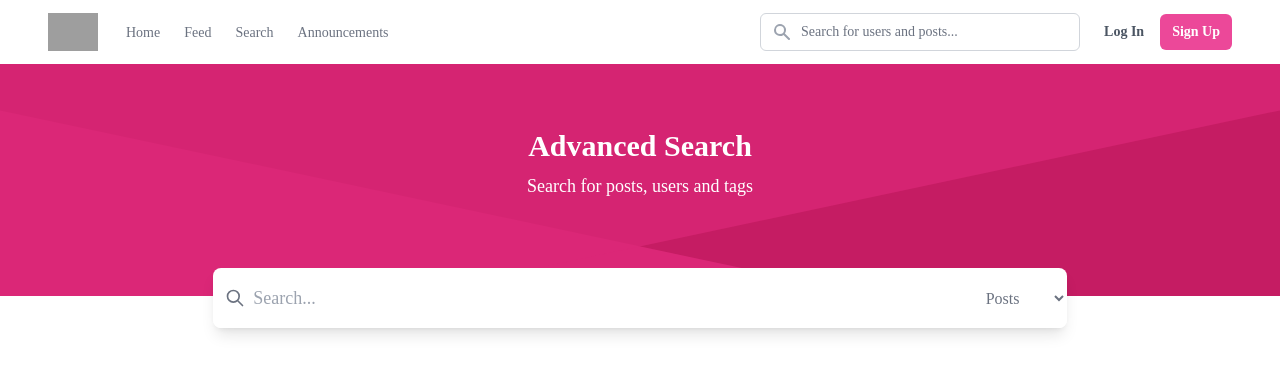
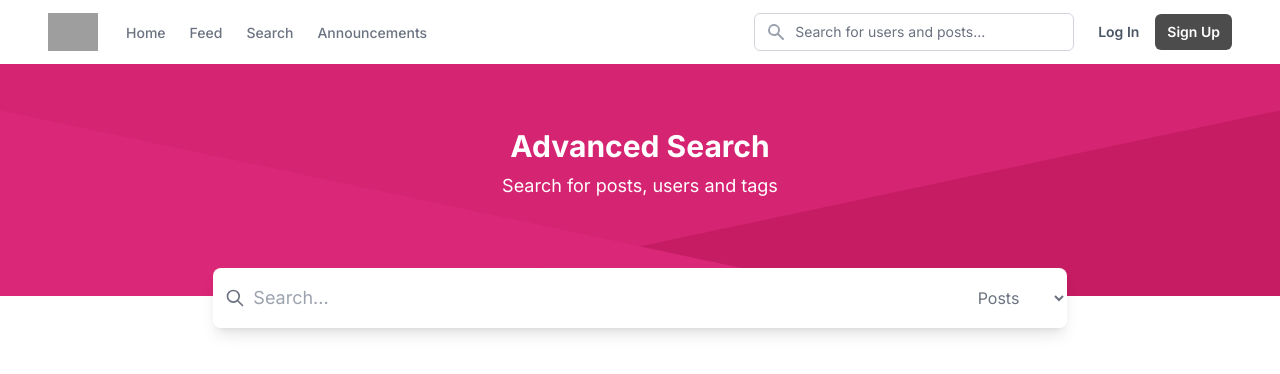
Before and after one commit to harshblip/devdojo, a Next.js app: page /search in a window 1280 px wide. Shown: the top 374 px of the page. Built offline with nearby package versions, Linux system fonts and the light colour scheme; grey boxes are pictures that could not be loaded.

Commit message:
better font for the website

```diff
--- a/src/components/Navbar.jsx
+++ b/src/components/Navbar.jsx
@@ -167,7 +167,7 @@ const Navbar = ({ user, currentPath }) => {
                     </a>
                   </Link>
                   <Link href="/signup" legacyBehavior>
-                    <a className="hidden sm:flex bg-pink-500 hover:bg-pink-600 transition text-white font-semibold text-sm px-3 py-2 rounded-md">
+                    <a className="hidden sm:flex bg-black/70 transition text-white font-semibold text-sm px-3 py-2 rounded-md">
                       Sign Up
                     </a>
                   </Link>
--- a/src/components/landing-page/Hero.js
+++ b/src/components/landing-page/Hero.js
@@ -85,8 +85,8 @@ const Hero = () => {
             <div className="mt-16 mx-auto max-w-7xl px-4 sm:px-6">
               <div className="text-center">
                 <h1 className="text-4xl tracking-tight font-extrabold text-gray-900 sm:text-5xl md:text-6xl">
-                  <span className="block h1">Dribbble, but for</span>
-                  <span className="block h2 text-pink-600">web developers</span>
+                  <span className="block h1 text-black ">Matchmaker, but for</span>
+                  <span className="block h2 text-gray-400">web developers</span>
                 </h1>
                 <p className="mt-3 max-w-md mx-auto text-base text-gray-500 sm:text-lg md:mt-5 md:text-xl md:max-w-3xl">
                   Discover creative websites and developers across the globe. A
@@ -95,12 +95,12 @@ const Hero = () => {
                 </p>
                 <div className="mt-12 gap-x-4 gap-y-2 flex flex-wrap justify-center">
                   <Link href="/signup" legacyBehavior>
-                    <a className="px-8 py-3 border border-transparent text-base font-medium rounded-md text-white bg-pink-600 hover:bg-pink-700 md:py-3 md:text-lg md:px-6 inline-block">
+                    <a className="px-8 py-3 border border-transparent text-base font-medium rounded-md text-white bg-black/80 hover:bg-white transition-all transition-0.4s hover:text-black md:py-3 md:text-lg md:px-6 inline-block">
                       Join Community
                     </a>
                   </Link>
                   <Link href="/home" legacyBehavior>
-                    <a className="px-8 py-3 border border-transparent text-base font-medium rounded-md text-pink-600 bg-pink-100 hover:bg-pink-200 md:py-3 md:text-lg md:px-6 inline-block">
+                    <a className="px-8 py-3 border border-transparent text-base font-medium rounded-md text-black bg-gray-200 md:py-3 md:text-lg md:px-6 inline-block">
                       Discover Posts
                       {/* Your app components */}
                     </a>
--- a/src/pages/_app.js
+++ b/src/pages/_app.js
@@ -1,16 +1,19 @@
 import "@/styles/globals.css";
-import "@/styles/homepage.css";
 import Navbar from "../components/Navbar";
-import { Inter } from 'next/font/google';
+import { Inter, Roboto } from "next/font/google";
 
-const inter = Inter({ subsets: ['latin'] })
+const roboto = Roboto ({
+  subsets: ['latin'],
+  weight: '400',
+})
+
+const inter = Inter({ subsets: ["latin"] });
 
 export default function App({ Component, pageProps }) {
-
-  return(
-<main className = {inter.className}>
-<Navbar />
-<Component {...pageProps} />
-</main>
-    )
+  return (
+    <main className={inter.className}>
+      <Navbar />
+      <Component {...pageProps} />
+    </main>
+  );
 }
--- a/src/styles/globals.css
+++ b/src/styles/globals.css
@@ -1,8 +1,6 @@
 @tailwind base;
 @tailwind components;
 @tailwind utilities;
-@import url('https://api.fontshare.com/v2/css?f[]=clash-grotesk@300,500&display=swap');
-@import url('https://api.fontshare.com/v2/css?f[]=satoshi@700,500,300&f[]=chillax@500,200&display=swap');
 
 :root {
   --foreground-rgb: 0, 0, 0;
@@ -26,7 +24,6 @@
 
 body {
   background-color: rgb(255, 255, 255);
-  font-family: 'Satoshi';
 }
 
 @layer components {
@@ -37,5 +34,5 @@ body {
 }
 
 .h1 {
-  font-style: #111827;
+
 }
--- a/src/styles/homepage.css
+++ b/src/styles/homepage.css
@@ -1,11 +1,4 @@
-font-clash {
-    font-family: 'clash-grotesk';
-}
-
 @font-face {
     font-family: "CustomFont";
     src: url("https://api.fontshare.com/v2/css?f[]=excon@300&display=swap");
 }
-*{
-    font-family: 'Clash Grotesk';
-}
```
